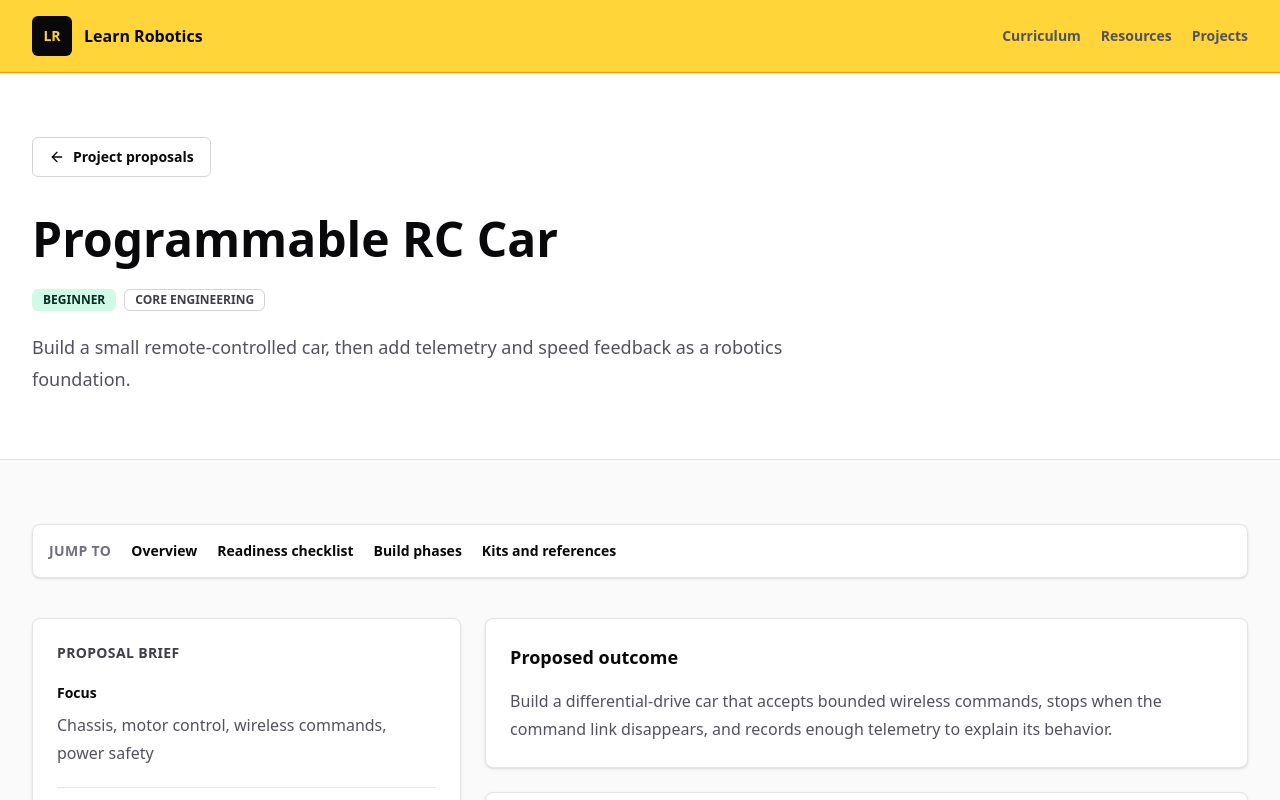
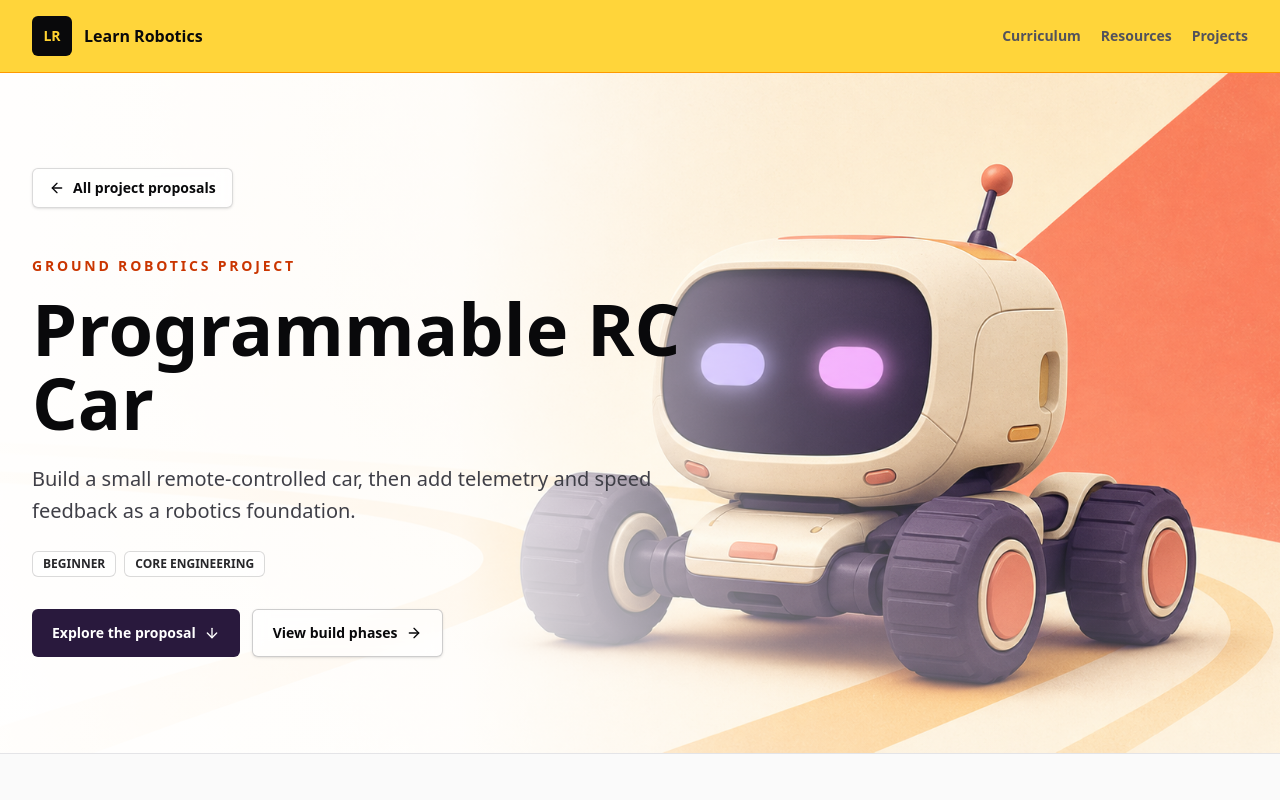
Before and after one commit to MiguelMasc/Learn-Robotics, a Next.js app: page /projects/programmable-rc-car in a window 1280 px wide. Shown: the top 800 px of the page. Built offline with nearby package versions, Linux system fonts and the light colour scheme.

Commit message:
add themed hero sections to project pages

```diff
--- a/app/projects/[slug]/page.tsx
+++ b/app/projects/[slug]/page.tsx
@@ -1,7 +1,9 @@
 import type { Metadata } from "next";
+import Image from "next/image";
 import Link from "next/link";
 import { notFound } from "next/navigation";
 import {
+  ArrowDown,
   ArrowLeft,
   ArrowRight,
   ExternalLink,
@@ -61,27 +63,7 @@ export default async function ProjectPage({ params }: ProjectPageProps) {
   return (
     <main className="min-h-screen bg-zinc-50 text-zinc-950">
       <Header />
-      <section className="border-b border-zinc-200 bg-white">
-        <div className="mx-auto max-w-7xl px-4 py-16 sm:px-6 lg:px-8">
-          <Link
-            href="/projects"
-            className="inline-flex min-h-10 items-center gap-2 rounded-md border border-zinc-300 bg-white px-4 text-sm font-semibold text-zinc-950 transition-colors hover:bg-zinc-100 focus-visible:outline-none focus-visible:ring-2 focus-visible:ring-emerald-700"
-          >
-            <ArrowLeft className="size-4" aria-hidden="true" />
-            Project proposals
-          </Link>
-          <h1 className="mt-8 max-w-4xl text-4xl font-black leading-tight tracking-normal sm:text-5xl">
-            {project.title}
-          </h1>
-          <div className="mt-5 flex flex-wrap gap-2">
-            <span className={badgeClasses.secondary}>{project.level}</span>
-            <span className={badgeClasses.outline}>{project.stage}</span>
-          </div>
-          <p className="mt-5 max-w-3xl text-lg leading-8 text-zinc-600">
-            {project.summary}
-          </p>
-        </div>
-      </section>
+      <ProjectHero project={project} />
 
       <section className="mx-auto max-w-7xl px-4 py-12 sm:px-6 lg:px-8 lg:py-16">
         <nav
@@ -251,6 +233,116 @@ export default async function ProjectPage({ params }: ProjectPageProps) {
   );
 }
 
+function ProjectHero({ project }: { project: PublishedProject }) {
+  const themes: Record<
+    string,
+    {
+      image: string;
+      imagePosition: string;
+      eyebrow: string;
+      accent: string;
+      button: string;
+      ring: string;
+    }
+  > = {
+    "programmable-rc-car": {
+      image: "/images/mascot-rc-car-hero.png",
+      imagePosition: "object-[68%_center]",
+      eyebrow: "Ground robotics project",
+      accent: "text-orange-700",
+      button: "bg-[#29193d] text-white hover:bg-[#3a2454]",
+      ring: "focus-visible:ring-orange-500",
+    },
+    "autonomous-development-quadcopter": {
+      image: "/images/mascot-quadcopter-hero.png",
+      imagePosition: "object-[70%_center]",
+      eyebrow: "Aerial robotics project",
+      accent: "text-violet-700",
+      button: "bg-[#29193d] text-white hover:bg-[#3a2454]",
+      ring: "focus-visible:ring-violet-500",
+    },
+  };
+  const theme = themes[project.slug] ?? {
+    image: "/images/robotics-learning-hero.png",
+    imagePosition: "object-center",
+    eyebrow: "Robotics project",
+    accent: "text-emerald-700",
+    button: "bg-[#29193d] text-white hover:bg-[#3a2454]",
+    ring: "focus-visible:ring-emerald-600",
+  };
+
+  return (
+    <section
+      className="relative isolate min-h-[680px] overflow-hidden border-b border-zinc-200 bg-[#f7f2e8] text-zinc-950"
+      aria-labelledby="project-hero-title"
+    >
+      <Image
+        src={theme.image}
+        alt=""
+        fill
+        priority
+        sizes="100vw"
+        className={`-z-30 object-cover ${theme.imagePosition}`}
+      />
+      <div
+        className="absolute inset-0 -z-20 bg-[linear-gradient(90deg,rgba(255,255,255,0.97)_0%,rgba(255,255,255,0.88)_36%,rgba(255,255,255,0.24)_62%,transparent_82%),linear-gradient(0deg,rgba(255,255,255,0.38)_0%,transparent_42%)]"
+        aria-hidden="true"
+      />
+
+      <div className="mx-auto flex min-h-[680px] max-w-7xl items-end px-4 pb-16 pt-12 sm:px-6 sm:pb-20 lg:px-8 lg:pb-24">
+        <div className="max-w-3xl">
+          <Link
+            href="/projects"
+            className={`inline-flex min-h-10 items-center gap-2 rounded-md border border-zinc-950/15 bg-white/65 px-4 text-sm font-semibold text-zinc-950 shadow-sm backdrop-blur-sm transition-colors hover:bg-white/90 focus-visible:outline-none focus-visible:ring-2 ${theme.ring}`}
+          >
+            <ArrowLeft className="size-4" aria-hidden="true" />
+            All project proposals
+          </Link>
+
+          <p className={`mt-12 text-sm font-black uppercase tracking-[0.2em] ${theme.accent}`}>
+            {theme.eyebrow}
+          </p>
+          <h1
+            id="project-hero-title"
+            className="mt-4 max-w-3xl text-5xl font-black leading-[1.02] tracking-normal sm:text-6xl lg:text-7xl"
+          >
+            {project.title}
+          </h1>
+          <p className="mt-6 max-w-2xl text-lg leading-8 text-zinc-700 sm:text-xl">
+            {project.summary}
+          </p>
+
+          <div className="mt-6 flex flex-wrap items-center gap-2">
+            <span className="inline-flex w-fit items-center rounded-md border border-zinc-950/15 bg-white/65 px-2.5 py-1 text-xs font-semibold uppercase tracking-normal text-zinc-800 backdrop-blur-sm">
+              {project.level}
+            </span>
+            <span className="inline-flex w-fit items-center rounded-md border border-zinc-950/15 bg-white/65 px-2.5 py-1 text-xs font-semibold uppercase tracking-normal text-zinc-800 backdrop-blur-sm">
+              {project.stage}
+            </span>
+          </div>
+
+          <div className="mt-8 flex flex-wrap gap-3">
+            <a
+              href="#overview"
+              className={`inline-flex min-h-12 items-center justify-center gap-2 rounded-md px-5 text-sm font-semibold transition-colors focus-visible:outline-none focus-visible:ring-2 focus-visible:ring-offset-2 focus-visible:ring-offset-white ${theme.button} ${theme.ring}`}
+            >
+              Explore the proposal
+              <ArrowDown className="size-4" aria-hidden="true" />
+            </a>
+            <a
+              href="#build-phases"
+              className={`inline-flex min-h-12 items-center justify-center gap-2 rounded-md border border-zinc-950/20 bg-white/65 px-5 text-sm font-semibold text-zinc-950 shadow-sm backdrop-blur-sm transition-colors hover:bg-white/90 focus-visible:outline-none focus-visible:ring-2 ${theme.ring}`}
+            >
+              View build phases
+              <ArrowRight className="size-4" aria-hidden="true" />
+            </a>
+          </div>
+        </div>
+      </div>
+    </section>
+  );
+}
+
 function getProject(slug: string) {
   return publishedProjects.find((project) => project.slug === slug);
 }
```
Also changed, not shown: public/images/mascot-quadcopter-hero.png (added), public/images/mascot-rc-car-hero.png (added).
